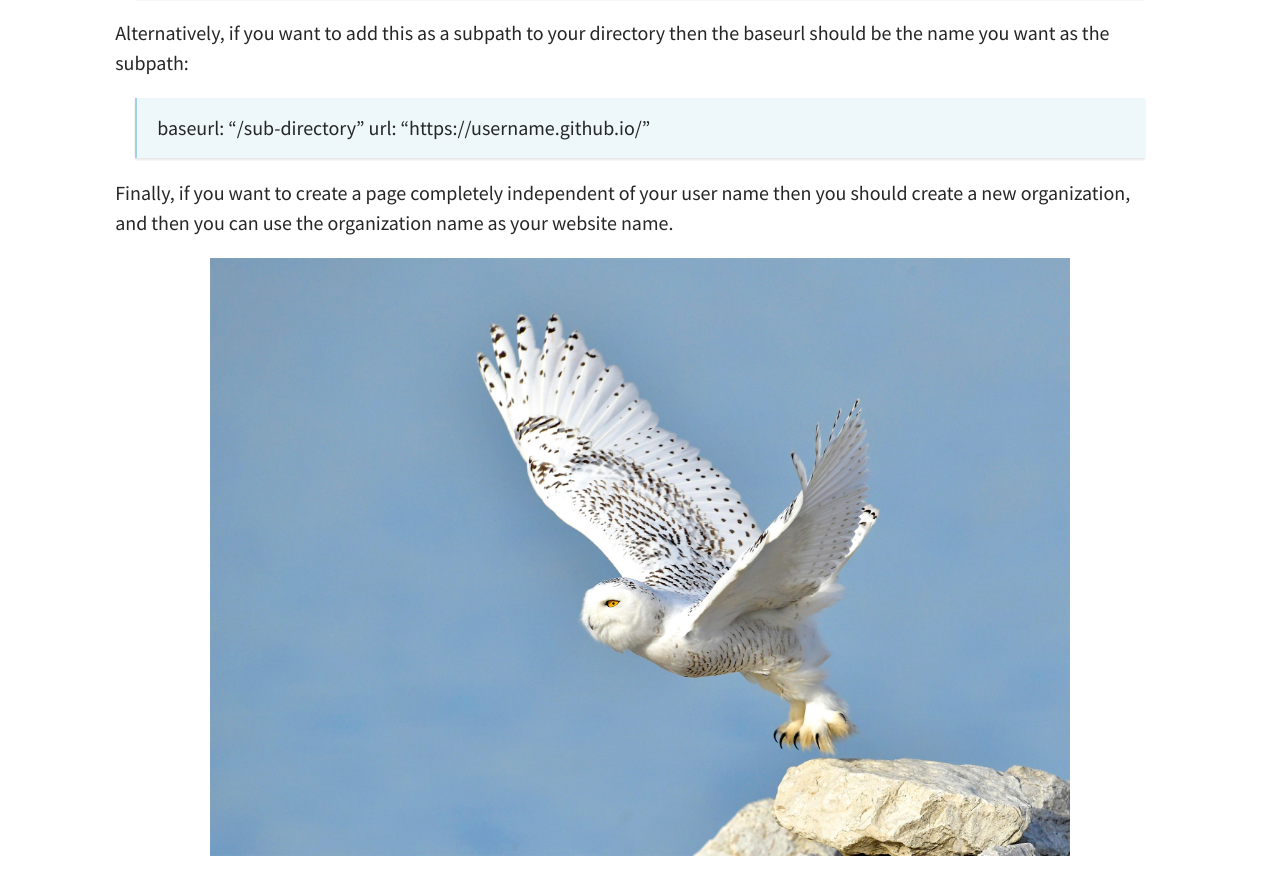
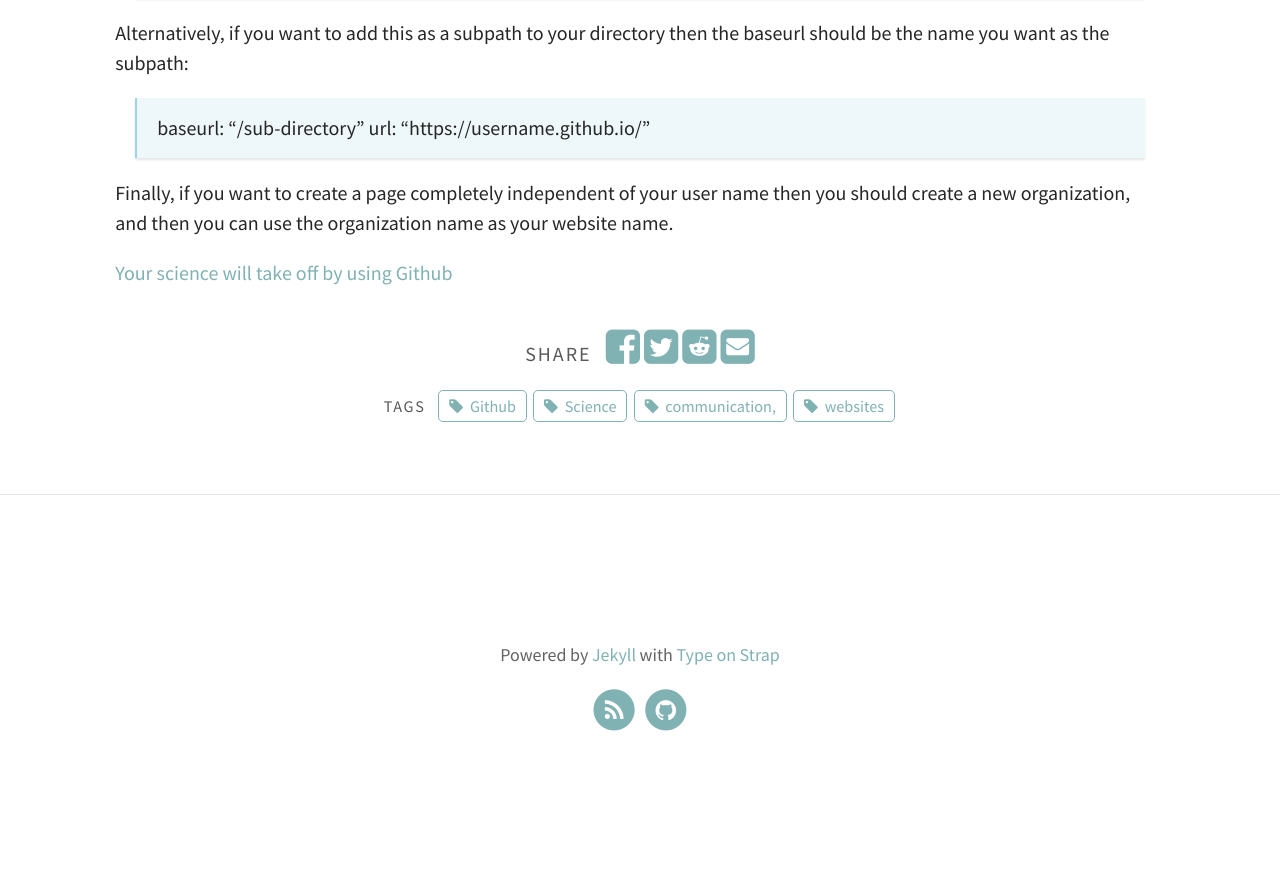
Before and after one commit to bmmoore43/scienceblog, a Jekyll site: the page built from _posts/2020-02-03-sciencecom.md, in a window 1280 px wide and 900 px high, scrolled down 834 px. Shown: the top 895 px of the window. Built offline with Jekyll 4.4.1, drawn with Linux system fonts in a browser that asks for light colours; after the commit the page ends 1606 px from its top, so only the background shows below that.

Commit message:
update image

```diff
--- a/_posts/2020-02-03-sciencecom.md
+++ b/_posts/2020-02-03-sciencecom.md
@@ -33,4 +33,4 @@ Alternatively, if you want to add this as a subpath to your directory then the b
 
 Finally, if you want to create a page completely independent of your user name then you should create a new organization, and then you can use the organization name as your website name.
 
-![Your science will take off by using Github]({{ "/assets/img/pexels/snowy-owl_robert_holden_immature.jpg" | https://github.com/}})
+[Your science will take off by using Github]({{ "../assets/img/pexels/snowy-owl_robert_holden_immature.jpg" | https://github.com/}})
```
